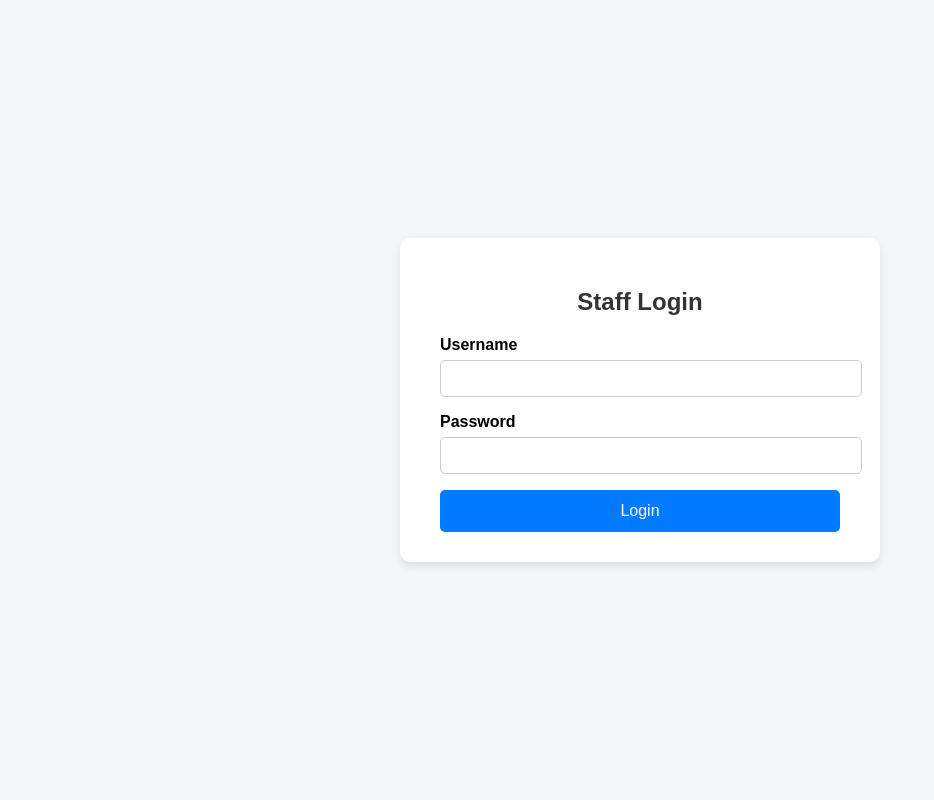
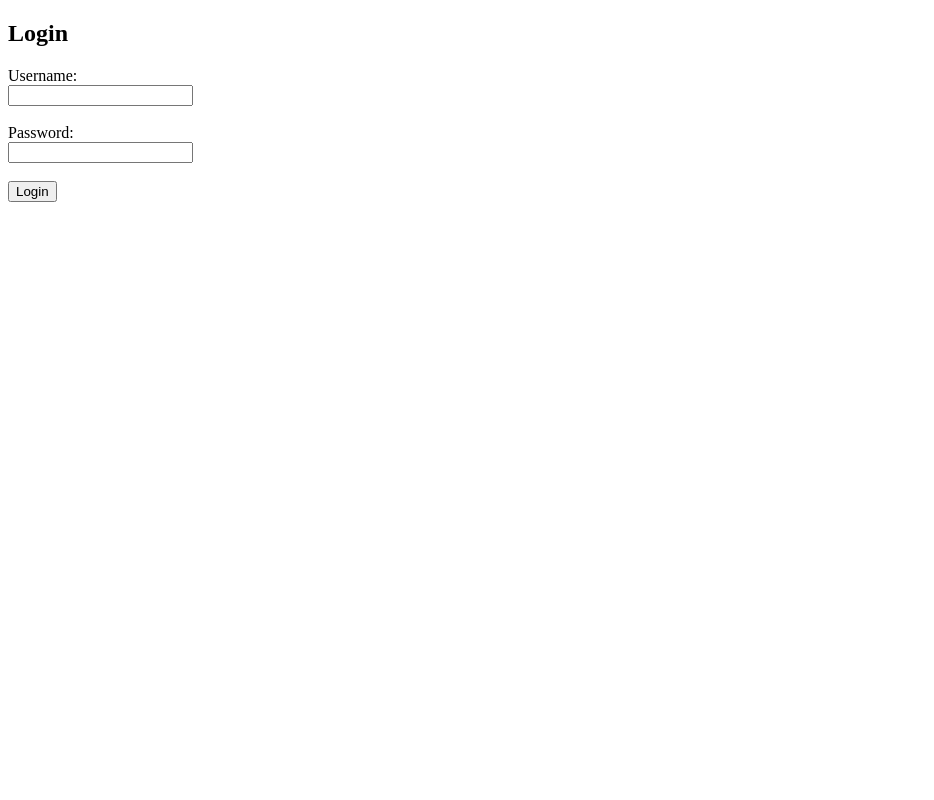
Before and after one commit to lokosmotos/daniexc, a Flask app: page /login in a window 1280 px wide. Shown: the whole page, without its empty margins (0-934 px from the left). Run offline with Flask 2, Linux system fonts and the light colour scheme; data comes from the database, SQL or seed files in the repository.

Commit message:
Update login.html

```diff
--- a/templates/login.html
+++ b/templates/login.html
@@ -1,88 +1,25 @@
 <!DOCTYPE html>
-<html lang="en">
+<html>
 <head>
-    <meta charset="UTF-8">
-    <title>Login | Staff Dashboard</title>
-    <meta name="viewport" content="width=device-width, initial-scale=1.0">
-    <style>
-        body {
-            font-family: Arial, sans-serif;
-            background: #f4f7f9;
-            display: flex;
-            justify-content: center;
-            align-items: center;
-            height: 100vh;
-            margin: 0;
-        }
-        .login-container {
-            background: #fff;
-            padding: 30px 40px;
-            border-radius: 10px;
-            box-shadow: 0 4px 10px rgba(0,0,0,0.1);
-            width: 100%;
-            max-width: 400px;
-        }
-        h2 {
-            margin-bottom: 20px;
-            text-align: center;
-            color: #333;
-        }
-        label {
-            font-weight: bold;
-        }
-        input[type="text"],
-        input[type="password"] {
-            width: 100%;
-            padding: 10px;
-            margin-top: 6px;
-            margin-bottom: 16px;
-            border: 1px solid #ccc;
-            border-radius: 5px;
-        }
-        input[type="submit"] {
-            background-color: #007bff;
-            color: white;
-            padding: 12px;
-            border: none;
-            border-radius: 5px;
-            width: 100%;
-            cursor: pointer;
-            font-size: 16px;
-        }
-        input[type="submit"]:hover {
-            background-color: #0056b3;
-        }
-        .messages {
-            background-color: #f8d7da;
-            color: #721c24;
-            border: 1px solid #f5c6cb;
-            padding: 10px;
-            margin-bottom: 15px;
-            border-radius: 5px;
-        }
-    </style>
+    <title>Login</title>
 </head>
 <body>
-    <div class="login-container">
-        <h2>Staff Login</h2>
+    <h2>Login</h2>
     {% with messages = get_flashed_messages() %}
       {% if messages %}
-            <div class="messages">
+        <ul>
           {% for message in messages %}
-                <div>{{ message }}</div>
+            <li>{{ message }}</li>
           {% endfor %}
-            </div>
+        </ul>
       {% endif %}
     {% endwith %}
     <form method="POST">
-            <label for="username">Username</label>
-            <input type="text" name="username" id="username" required>
-
-            <label for="password">Password</label>
-            <input type="password" name="password" id="password" required>
-
+        <label>Username:</label><br>
+        <input type="text" name="username" required><br><br>
+        <label>Password:</label><br>
+        <input type="password" name="password" required><br><br>
         <input type="submit" value="Login">
     </form>
-    </div>
 </body>
 </html>
```
Lines whose indentation alone changed are shown as unchanged.
